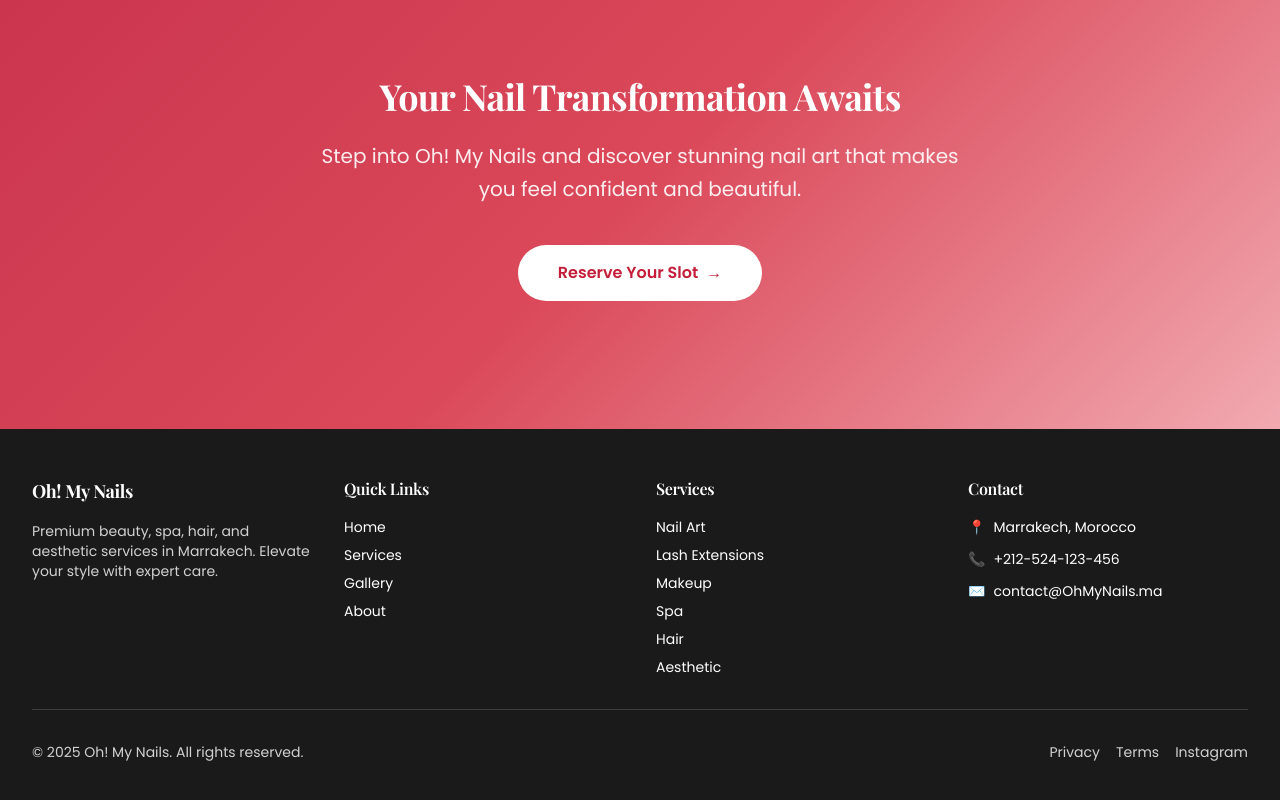
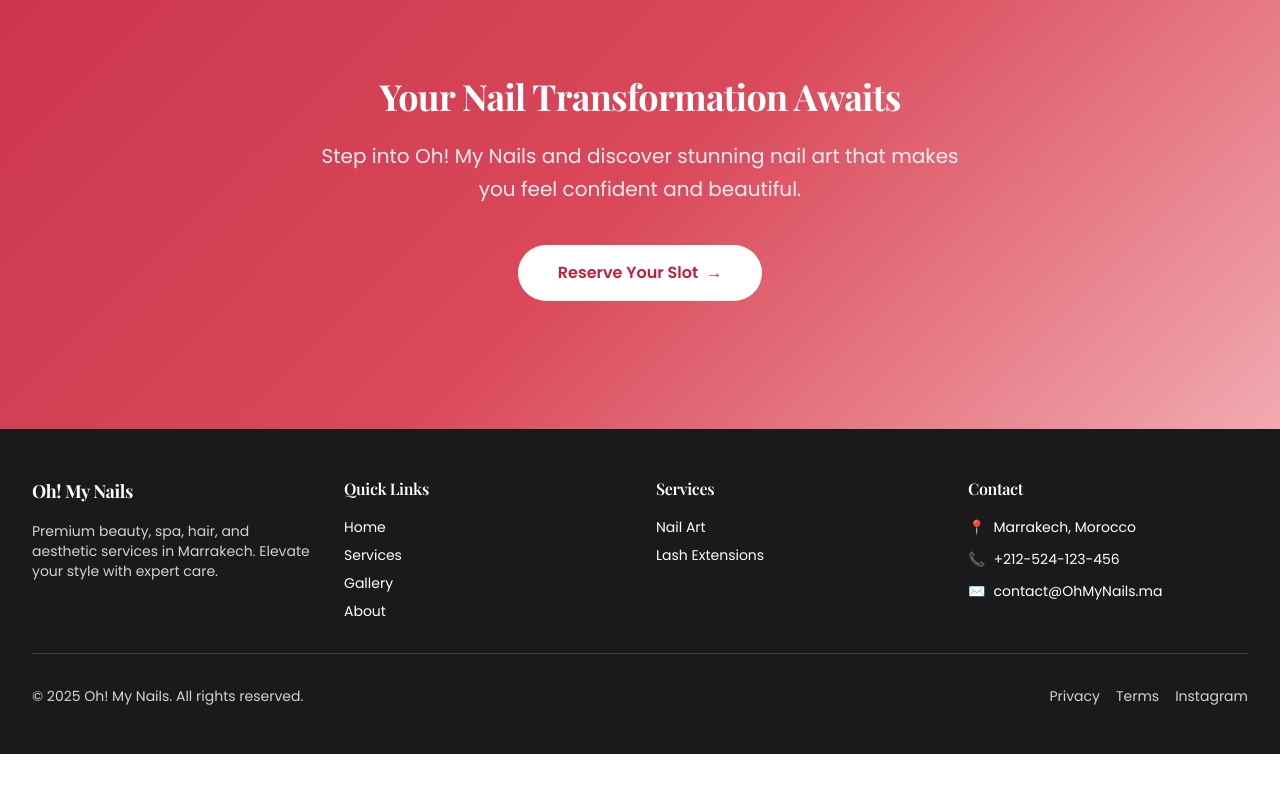
Before and after one commit to devinno-ma/OMN, a Next.js app: page / in a window 1280 px wide. Shown: the part 3904-4704 px from the top of the page. After the commit the page ends 4658 px from the top, so only its background shows below. Built offline with nearby package versions, Linux system fonts and the light colour scheme; a web font is replaced by a local one.

Commit message:
first commit

```diff
--- a/components/footer.tsx
+++ b/components/footer.tsx
@@ -54,26 +54,6 @@ export function Footer() {
                   Lash Extensions
                 </Link>
               </li>
-              <li>
-                <Link href="/services#makeup" className="hover:text-accent transition-colors">
-                  Makeup
-                </Link>
-              </li>
-              <li>
-                <Link href="/services#spa" className="hover:text-accent transition-colors">
-                  Spa
-                </Link>
-              </li>
-              <li>
-                <Link href="/services#hair" className="hover:text-accent transition-colors">
-                  Hair
-                </Link>
-              </li>
-              <li>
-                <Link href="/services#aesthetic" className="hover:text-accent transition-colors">
-                  Aesthetic
-                </Link>
-              </li>
             </ul>
           </div>
 
```
